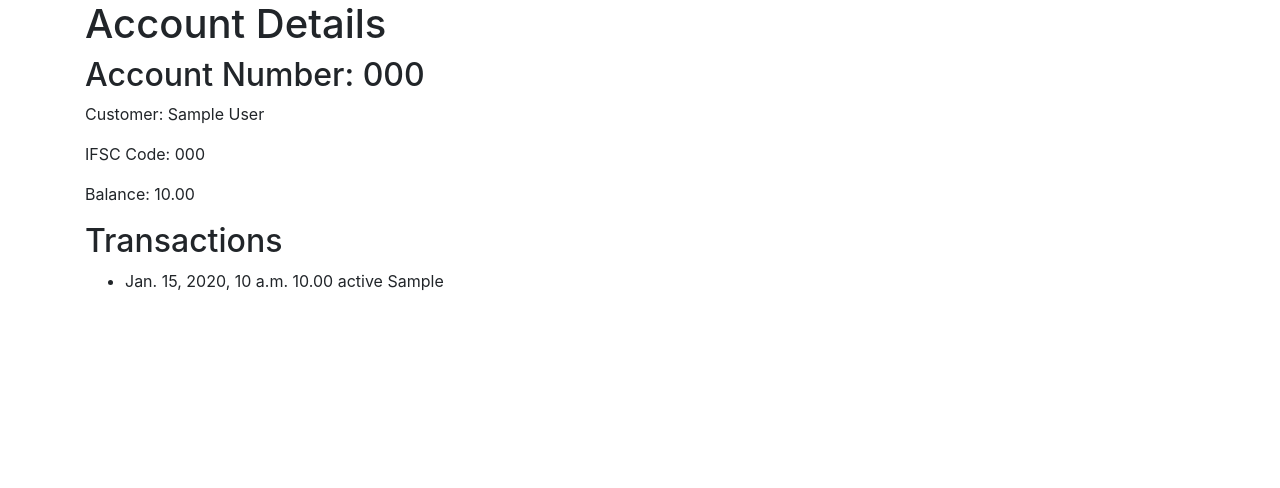
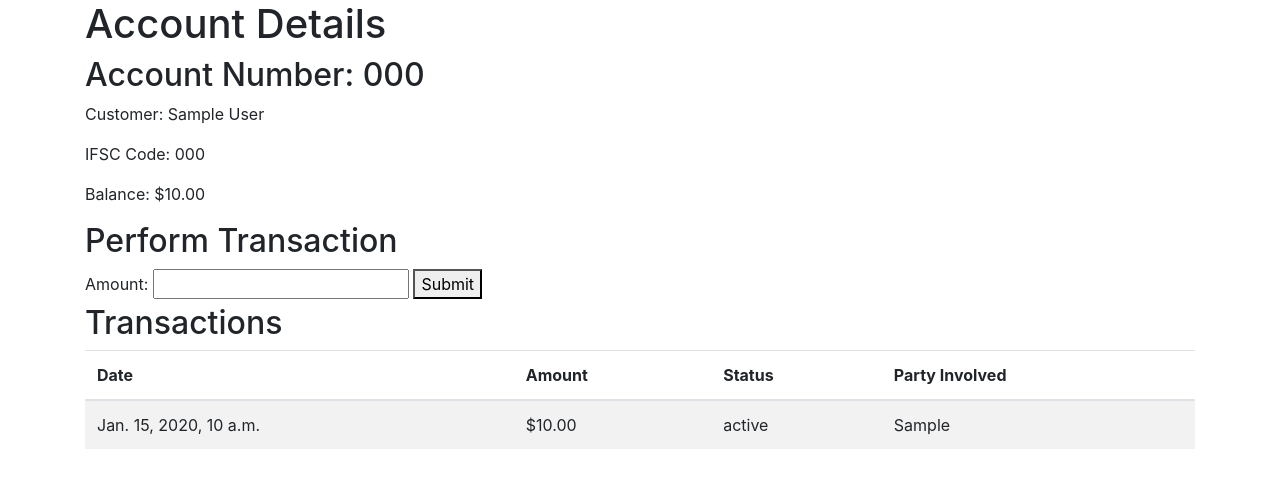
Before and after one commit to muz2002/FinalProject_database, a Django app: page /account/ in a window 1280 px wide. Shown: the top 488 px of the page. Run offline with Django 5.2, Linux system fonts and the light colour scheme; a user stored in the database is signed in; tables that the repository leaves empty hold one stand-in row (values such as "Sample post"); some libraries are stand-ins or nearby versions.

Commit message:
Some code added to transaction logic

```diff
--- a/bank_app/urls.py
+++ b/bank_app/urls.py
@@ -9,5 +9,6 @@ urlpatterns = [
     path('transaction/<int:transaction_id>/', transaction_detail, name='transaction_detail'),
     path('loan/<int:loan_id>/', loan_detail, name='loan_detail'),
     path('service/<int:purchase_id>/', service_purchase_detail, name='service_purchase_detail'),
-    path("home/",home,name="home")
+    path("home/",home,name="home"),
+    path('process-transaction/', process_transaction, name='process_transaction'),
 ]
--- a/bank_app/views.py
+++ b/bank_app/views.py
@@ -1,13 +1,16 @@
-from django.shortcuts import render
+from django.shortcuts import render,redirect
 
 # Create your views here.
 # views.py
 from django.shortcuts import render, get_object_or_404, HttpResponse
 from .models import Customer, Account, Card, Transaction, Loan, Customerservicepurchase
+from django.db import transaction
+from decimal import Decimal
 
+from django.contrib import messages
 
 def home(request):
-    return render(request, "base.html")
+    return render(request, "home.html")
 
 
 def customer_detail(request):
@@ -60,3 +63,50 @@ def service_purchase_detail(request, purchase_id):
     return render(
         request, "service_purchase_detail.html", {"service_purchase": service_purchase}
     )
+@transaction.atomic
+def perform_transaction(request):
+    # Get the accounts involved in the transaction
+    source_account_id = request.POST.get('source_account_id')
+    target_account_id = request.POST.get('target_account_id')
+    amount = request.POST.get('amount')
+
+    # Fetch source and target accounts from the database
+    source_account = get_object_or_404(Account, pk=source_account_id)
+    target_account = get_object_or_404(Account, pk=target_account_id)
+
+    try:
+        # Perform the transaction operations
+        source_account.balance -= Decimal(amount)
+        target_account.balance += Decimal(amount)
+        source_account.save()
+        target_account.save()
+
+        # Create a transaction record
+        Transaction.objects.create(
+            account=source_account,
+            transaction_mode='Transfer',
+            party_involved=f'Transfer to Account {target_account_id}',
+            amount=Decimal(amount),
+            transaction_status='Completed',
+        )
+
+        # Optionally, you can do additional operations or handle exceptions here
+
+        return render(request, 'transaction_success.html')
+    except Exception as e:
+        # Handle exceptions, rollback if needed
+        transaction.set_rollback(True)
+        return render(request, 'transaction_failed.html')
+
+
+
+
+def process_transaction(request):
+    if request.method == 'POST':
+        # Process transaction logic here
+        amount = request.POST.get('amount')
+        # Update account balances, create transaction records, etc.
+        messages.success(request, 'Transaction processed successfully!')
+        return render(request, 'process_transaction.html')
+
+    return redirect('account_detail')
--- a/bank_management/settings.py
+++ b/bank_management/settings.py
@@ -40,7 +40,13 @@ INSTALLED_APPS = [
     "django.contrib.staticfiles",
     "bank_app",
     "user_authentication",
+    "crispy_forms",
+    "crispy_bootstrap5",
 ]
+
+CRISPY_ALLOWED_TEMPLATE_PACKS = "bootstrap5"
+
+CRISPY_TEMPLATE_PACK = "bootstrap5"
 
 MIDDLEWARE = [
     "django.middleware.security.SecurityMiddleware",
--- a/templates/account_detail.html
+++ b/templates/account_detail.html
@@ -1,7 +1,9 @@
 {% load static %}
 <!DOCTYPE html>
-<html>
+<html lang="en">
 <head>
+    <meta charset="UTF-8">
+    <meta name="viewport" content="width=device-width, initial-scale=1.0">
     <title>Account Details</title>
     <link rel="stylesheet" href="{% static 'css/account_styles.css' %}">
     <!-- Include Bootstrap CSS -->
@@ -14,20 +16,39 @@
             <h2>Account Number: {{ account.account_number }}</h2>
             <p>Customer: {{ account.customer.name }}</p>
             <p>IFSC Code: {{ account.ifsc_code }}</p>
-            <p>Balance: {{ account.balance }}</p>
+            <p>Balance: ${{ account.balance }}</p>
         </div>
 
+        <!-- Transaction form -->
+        <h2 class="transaction-heading">Perform Transaction</h2>
+        <form method="POST" action="{% url 'process_transaction' %}">
+            {% csrf_token %}
+            <label for="amount">Amount:</label>
+            <input type="text" id="amount" name="amount" required>
+            <button type="submit">Submit</button>
+        </form>
+
         <h2 class="transaction-heading">Transactions</h2>
-        <ul class="transaction-list">
-            {% for transaction in transactions %}
-            <li>
-                <span class="transaction-date">{{ transaction.transaction_date }}</span>
-                <span class="transaction-amount">{{ transaction.amount }}</span>
-                <span class="transaction-status">{{ transaction.transaction_status }}</span>
-                <span class="transaction-party">{{ transaction.party_involved }}</span>
-            </li>
-            {% endfor %}
-        </ul>
+        <table class="table table-striped">
+            <thead>
+                <tr>
+                    <th>Date</th>
+                    <th>Amount</th>
+                    <th>Status</th>
+                    <th>Party Involved</th>
+                </tr>
+            </thead>
+            <tbody>
+                {% for transaction in transactions %}
+                <tr>
+                    <td>{{ transaction.transaction_date }}</td>
+                    <td>${{ transaction.amount }}</td>
+                    <td>{{ transaction.transaction_status }}</td>
+                    <td>{{ transaction.party_involved }}</td>
+                </tr>
+                {% endfor %}
+            </tbody>
+        </table>
     </div>
 </body>
 </html>
--- a/templates/register.html
+++ b/templates/register.html
@@ -1,15 +1,19 @@
 <!-- register.html -->
+{% load crispy_forms_tags %}
 <!DOCTYPE html>
 <html>
 <head>
+    <link rel="stylesheet" type="text/css" href="https://bootswatch.com/5/united/bootstrap.min.css">
     <title>User Registration</title>
 </head>
 <body>
+<div class="container" style="width: 500px;">
     <h1>User Registration</h1>
     <form method="post">
         {% csrf_token %}
-        {{ form.as_p }}
+        {{ form|crispy}}
         <button type="submit">Register</button>
     </form>
+</div>
 </body>
 </html>
```
Also changed, not shown: templates/customer_detail.html (+27 -12 lines), templates/login.html (+5 -2 lines), templates/process_transaction.html (added, +26 -0 lines), templates/home.html (renamed from templates/base.html).
